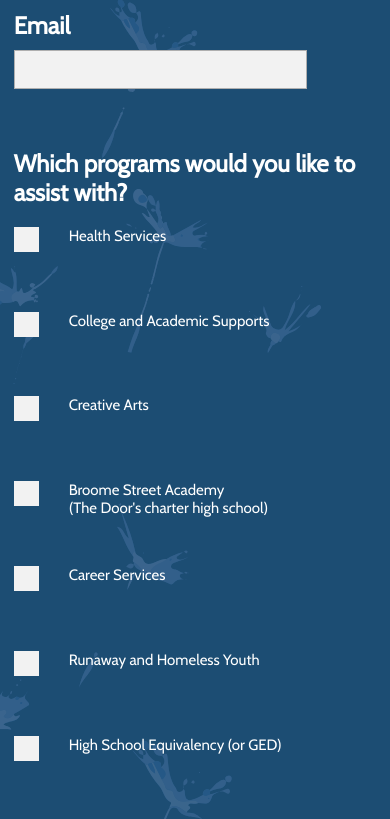
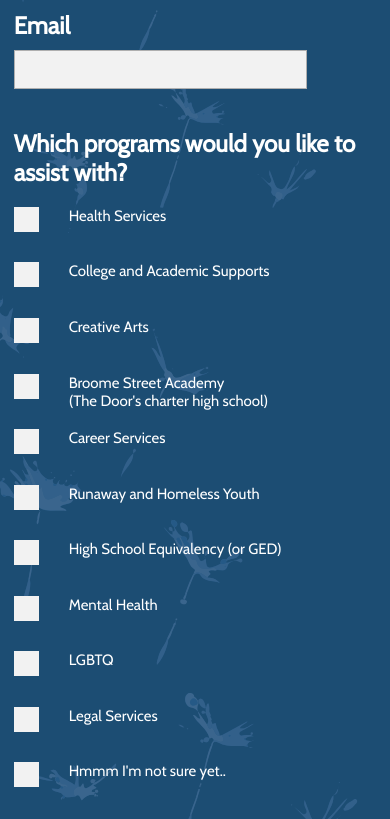
Before and after one commit to Ricomitch/The-Door, a React (Create React App) app in the folder client/: page /sign-up in a window 390 px wide. Shown: the part 1025-1844 px from the top of the page. Built offline with nearby package versions, Linux system fonts and the light colour scheme; a web font is replaced by a local one.

Commit message:
roles checkboxes should be fixed.

```diff
--- a/client/src/components/Form/VolunteerForm.css
+++ b/client/src/components/Form/VolunteerForm.css
@@ -51,6 +51,8 @@
   border: solid 1px rgba(0, 0, 0, 0.28);
   background-color: #f2f2f2;
 }
+
+
 
 div.checkbox-group {
   margin: 60px 0;
@@ -115,6 +117,7 @@
   div.shim-1 {
     display: none;
   }
+
   div.flower-4 {
     background-image: url('../../assets/Form/flower-6.svg') !important;
     background-position-x: 75%;
@@ -158,29 +161,34 @@
     display: flex;
     flex-flow: column nowrap;
     flex: 1 0 250vw;
-    justify-content: space-between;
+    /* justify-content: space-between; */
     margin: 20px 0;
   }
 
   div.checkbox-groups-flexbox {
-    display: flex;
+    /* display: flex;
     flex-flow: column;
-    justify-content: space-between;
+    justify-content: space-between; */
   }
 
   div.checkbox-input-group {
     display: flex;
     flex-flow: row wrap;
-    height: 100%;
+    justify-content: space-between;
     align-content: space-between;
   }
 
   div.checkbox-input-area {
-    flex: 0 1 75vw;
+    flex: 1 0 75vw;
   }
 
   #role-selection {
-    flex: 1 1 125vw;
+    flex: 1 0 125vw;
+    height: unset;
+  }
+
+  #role-input-group {
+    flex: 1 0 80vw;
   }
 
   div.button-area {
```
